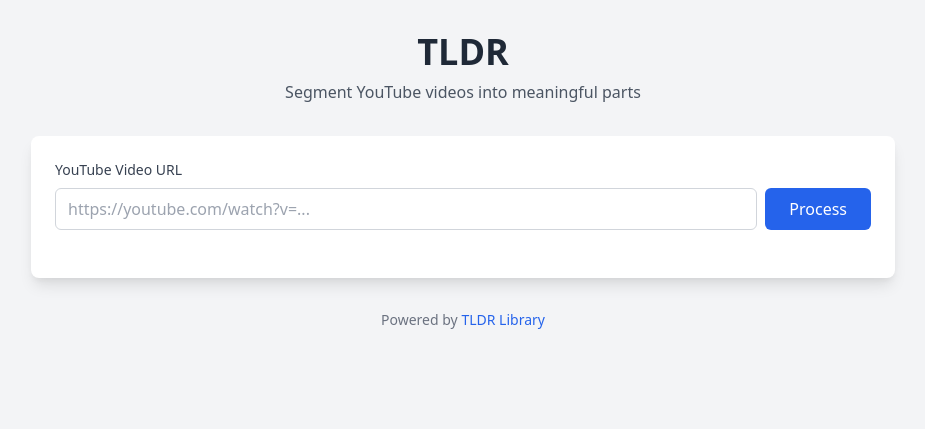
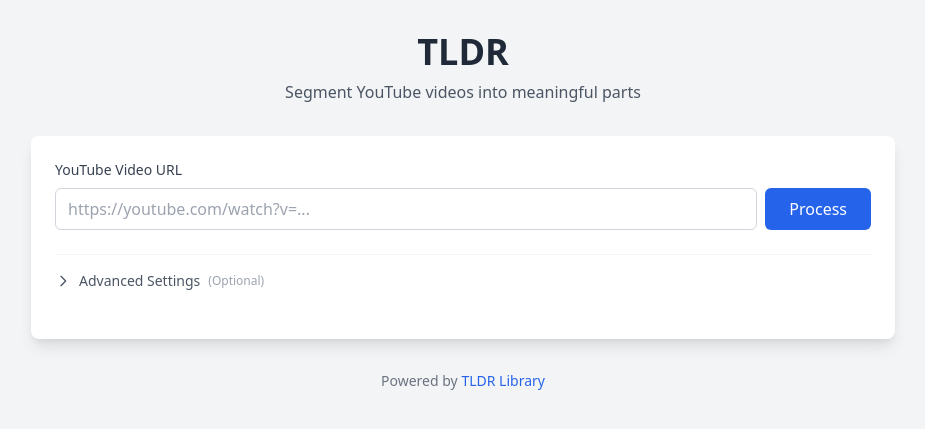
Before and after one commit to nishantkumar1292/tldr, a FastAPI app: page / in a window 1280 px wide. Shown: the top 429 px of the page, without its empty margins (177-1102 px from the left). Run offline with FastAPI, Linux system fonts and the light colour scheme.

Commit message:
fix webapp

```diff
--- a/webapp/main.py
+++ b/webapp/main.py
@@ -4,6 +4,11 @@
 
 A minimal web interface for the TLDR YouTube video segmentation library.
 """
+
+import sys
+from pathlib import Path
+# Add parent directory to path for importing tldr library
+sys.path.append(str(Path(__file__).parent.parent))
 
 from fastapi import FastAPI, Request, Form, HTTPException
 from fastapi.responses import HTMLResponse, JSONResponse
@@ -22,6 +27,11 @@
 templates = Jinja2Templates(directory="templates")
 app.mount("/static", StaticFiles(directory="static"), name="static")
 
+# Mount output directory for serving video segments
+output_dir = Path("output")
+output_dir.mkdir(exist_ok=True)
+app.mount("/videos", StaticFiles(directory="output"), name="videos")
+
 # Global storage for processing results (in production, use a database)
 processing_results = {}
 
@@ -31,7 +41,12 @@
     return templates.TemplateResponse("index.html", {"request": request})
 
 @app.post("/process")
-async def process_video(video_url: str = Form(...)):
+async def process_video(
+    video_url: str = Form(...),
+    target_segments: int = Form(5),
+    min_segment_minutes: float = Form(0.5),
+    max_segment_minutes: float = Form(2.0)
+):
     """Process a YouTube video and return segments"""
 
     # Validate URL
@@ -39,11 +54,12 @@
         raise HTTPException(status_code=400, detail="Please provide a valid YouTube URL")
 
     try:
-        # Initialize the summarizer
+        # Initialize the summarizer with user parameters
         summarizer = YouTubeSummarizer(
-            target_segments=5,  # Smaller number for faster processing
-            min_segment_minutes=0.5,
-            max_segment_minutes=2
+            target_segments=target_segments,
+            min_segment_minutes=min_segment_minutes,
+            max_segment_minutes=max_segment_minutes,
+            output_dir="output"
         )
 
         # Process the video
@@ -53,13 +69,19 @@
         result = {
             "success": True,
             "video_url": video_url,
+            "settings": {
+                "target_segments": target_segments,
+                "min_segment_minutes": min_segment_minutes,
+                "max_segment_minutes": max_segment_minutes
+            },
             "segments": [
                 {
                     "title": segment.title,
                     "summary": segment.summary,
                     "duration": segment.duration,
                     "start_time": segment.start_time,
-                    "end_time": segment.end_time
+                    "end_time": segment.end_time,
+                    "video_url": f"/videos/{Path(segment.video_path).relative_to(output_dir)}" if hasattr(segment, 'video_path') and segment.video_path else None
                 }
                 for segment in segments
             ]
--- a/webapp/templates/index.html
+++ b/webapp/templates/index.html
@@ -42,6 +42,88 @@
                 </div>
             </div>
 
+            <!-- Advanced Settings -->
+            <div class="mb-6 border-t border-gray-100 pt-4">
+                                <button
+                    @click="showAdvanced = !showAdvanced"
+                    class="flex items-center gap-2 text-sm text-gray-600 hover:text-gray-800 transition-colors"
+                    :disabled="processing"
+                >
+                    <svg
+                        class="w-4 h-4 transition-transform duration-200"
+                        :class="showAdvanced ? 'transform rotate-90' : 'transform rotate-0'"
+                        fill="none"
+                        stroke="currentColor"
+                        viewBox="0 0 24 24"
+                    >
+                        <path stroke-linecap="round" stroke-linejoin="round" stroke-width="2" d="M9 5l7 7-7 7"/>
+                    </svg>
+                    Advanced Settings
+                    <span class="text-xs text-gray-400">(Optional)</span>
+                </button>
+
+                <div x-show="showAdvanced" x-transition class="mt-4 p-4 bg-gray-50 rounded-lg">
+                    <div class="grid grid-cols-1 md:grid-cols-3 gap-4">
+                        <!-- Target Segments -->
+                        <div>
+                            <label for="target-segments" class="block text-xs font-medium text-gray-700 mb-1">
+                                Target Segments
+                            </label>
+                            <input
+                                x-model.number="settings.target_segments"
+                                type="number"
+                                id="target-segments"
+                                min="1"
+                                max="20"
+                                class="w-full px-3 py-2 text-sm border border-gray-300 rounded-md focus:outline-none focus:ring-2 focus:ring-blue-500"
+                                :disabled="processing"
+                            >
+                            <p class="text-xs text-gray-500 mt-1">Default: 5</p>
+                        </div>
+
+                        <!-- Min Segment Minutes -->
+                        <div>
+                            <label for="min-segment" class="block text-xs font-medium text-gray-700 mb-1">
+                                Min Segment (minutes)
+                            </label>
+                            <input
+                                x-model.number="settings.min_segment_minutes"
+                                type="number"
+                                id="min-segment"
+                                step="0.5"
+                                min="0.5"
+                                max="10"
+                                class="w-full px-3 py-2 text-sm border border-gray-300 rounded-md focus:outline-none focus:ring-2 focus:ring-blue-500"
+                                :disabled="processing"
+                            >
+                            <p class="text-xs text-gray-500 mt-1">Default: 0.5</p>
+                        </div>
+
+                        <!-- Max Segment Minutes -->
+                        <div>
+                            <label for="max-segment" class="block text-xs font-medium text-gray-700 mb-1">
+                                Max Segment (minutes)
+                            </label>
+                            <input
+                                x-model.number="settings.max_segment_minutes"
+                                type="number"
+                                id="max-segment"
+                                step="0.5"
+                                min="1"
+                                max="60"
+                                class="w-full px-3 py-2 text-sm border border-gray-300 rounded-md focus:outline-none focus:ring-2 focus:ring-blue-500"
+                                :disabled="processing"
+                            >
+                            <p class="text-xs text-gray-500 mt-1">Default: 2.0</p>
+                        </div>
+                    </div>
+
+                    <div class="mt-3 text-xs text-gray-600">
+                        💡 <strong>Tip:</strong> More segments = shorter clips, fewer segments = longer clips
+                    </div>
+                </div>
+            </div>
+
             <!-- Loading State -->
             <div x-show="processing" class="mb-6 text-center">
                 <div class="inline-block animate-spin rounded-full h-8 w-8 border-b-2 border-blue-600"></div>
@@ -76,7 +158,20 @@
                             <span x-text="formatTime(segment.end_time)"></span>
                         </div>
 
-                        <p class="text-gray-700" x-text="segment.summary"></p>
+                        <p class="text-gray-700 mb-3" x-text="segment.summary"></p>
+
+                        <!-- Video Player -->
+                        <div x-show="segment.video_url" class="mt-3">
+                            <video
+                                :src="segment.video_url"
+                                controls
+                                preload="metadata"
+                                class="w-full rounded-lg shadow-sm"
+                                style="max-height: 300px;"
+                            >
+                                Your browser does not support the video tag.
+                            </video>
+                        </div>
                     </div>
                 </template>
             </div>
@@ -95,6 +190,12 @@
                 processing: false,
                 error: null,
                 segments: [],
+                showAdvanced: false,
+                settings: {
+                    target_segments: 5,
+                    min_segment_minutes: 0.5,
+                    max_segment_minutes: 2.0
+                },
 
                 async processVideo() {
                     if (!this.videoUrl) return;
@@ -106,6 +207,9 @@
                     try {
                         const formData = new FormData();
                         formData.append('video_url', this.videoUrl);
+                        formData.append('target_segments', this.settings.target_segments);
+                        formData.append('min_segment_minutes', this.settings.min_segment_minutes);
+                        formData.append('max_segment_minutes', this.settings.max_segment_minutes);
 
                         const response = await fetch('/process', {
                             method: 'POST',
```
Also changed, not shown: tldr/core/transcriber.py (+26 -5 lines), README.md.
